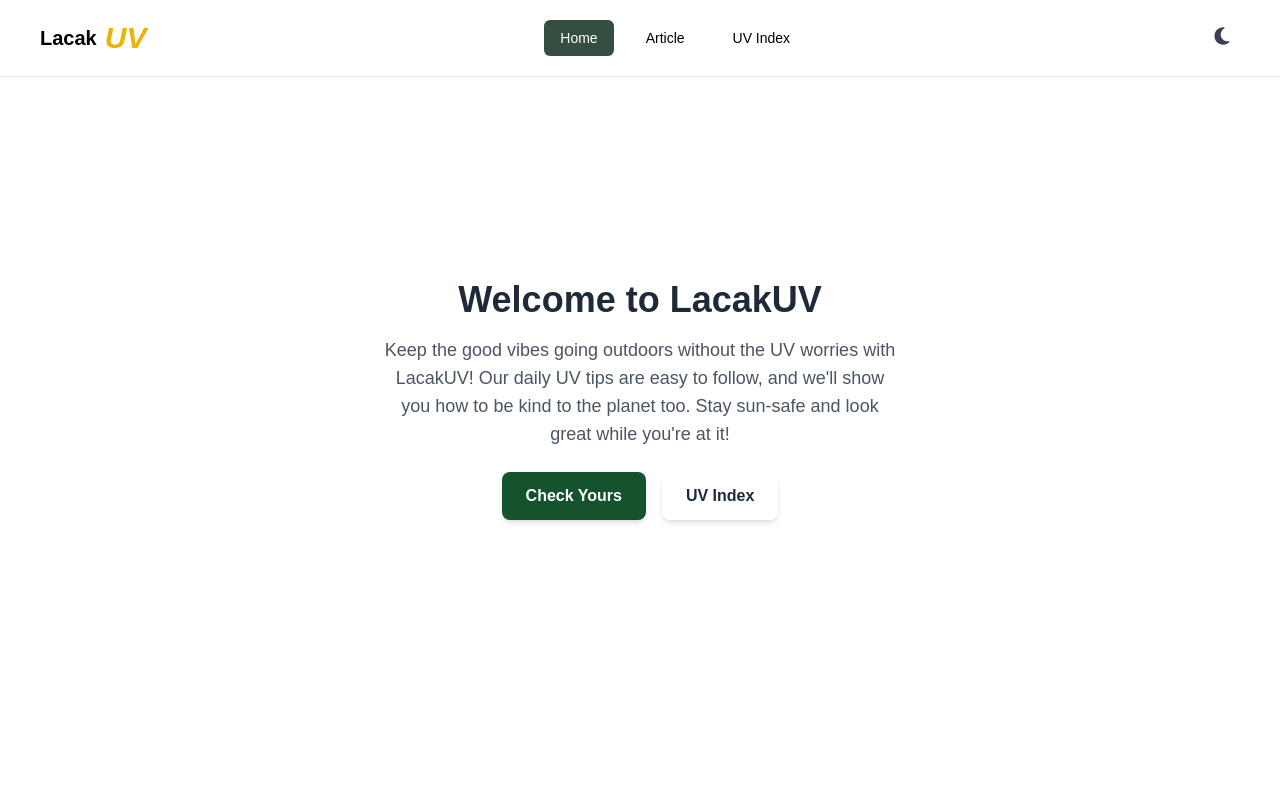
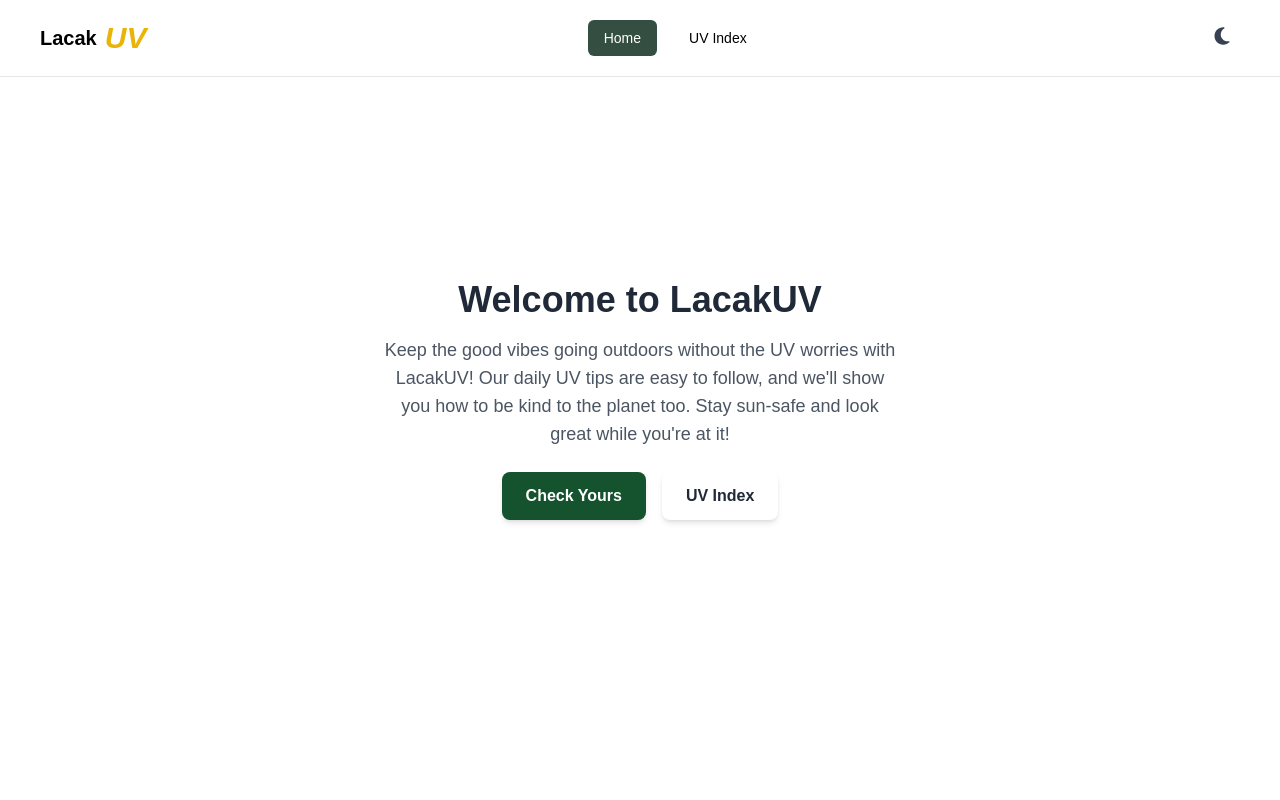
Before and after one commit to wheelyu/Mini-Project, a React (Vite) app: page / in a window 1280 px wide. Shown: the top 800 px of the page. Built offline with nearby package versions, Linux system fonts and the light colour scheme; no server answers.

Commit message:
Update navbar.jsx

```diff
--- a/src/components/Template/navbar.jsx
+++ b/src/components/Template/navbar.jsx
@@ -45,16 +45,7 @@ const Navbar = (props) => {
             >
               Home
             </Link>
-            <Link
-              className={`font-medium px-4 py-2  rounded-md ${
-                props.active === 'article'
-                ? 'bg-[#344E41] dark:bg-[#263a30] text-white'
-                  : 'hover:bg-[#344E41] dark:hover:bg-[#263a30] text-black hover:text-white dark:text-white'
-              }`}
-              to="/article"
-            >
-              Article
-            </Link>
+
             <Link
               className={`font-medium px-4 py-2  rounded-md ${
                 props.active === 'check'
```
